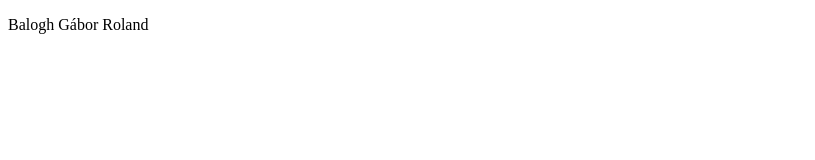
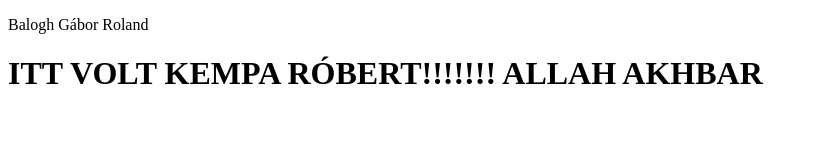
Before and after one commit to IhaveAD4K/teszt, a plain HTML site: page index.html in a window 1280 px wide. Shown: the whole page, without its empty margins (0-815 px from the left). Drawn offline with Linux system fonts and the light colour scheme.

Commit message:
Update index.html

```diff
--- a/index.html
+++ b/index.html
@@ -7,5 +7,6 @@
 </head>
 <body>
     <p>Balogh Gábor Roland</p>
+    <h1>ITT VOLT KEMPA RÓBERT!!!!!!! ALLAH AKHBAR </h1>
 </body>
 </html>
```
